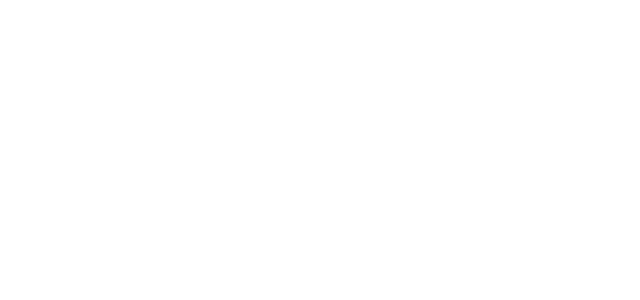
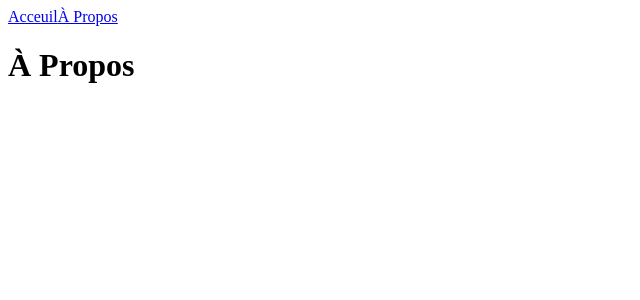
Before and after one commit to p-antoinev/OCR-Projet-P7-ReactJs--Kasa, a React (Create React App) app: page /about in a window 1280 px wide. Shown: the top 300 px of the page, without its empty margins (0-640 px from the left). Built offline with nearby package versions, Linux system fonts and the light colour scheme.

Commit message:
Nouvelle page

```diff
--- /dev/null
+++ b/src/components/Header/index.jsx
@@ -0,0 +1,12 @@
+import { Link } from 'react-router-dom'
+
+function Header() {
+    return (
+        <nav>
+            <Link to="/">Acceuil</Link>
+            <Link to="/about">À Propos</Link>
+        </nav>
+    )
+}
+
+export default Header
--- a/src/index.jsx
+++ b/src/index.jsx
@@ -1,19 +1,21 @@
-import React from 'react';
-import ReactDOM from 'react-dom/client';
+import React from 'react'
+import ReactDOM from 'react-dom'
 import { BrowserRouter as Router, Route } from 'react-router-dom'
-import Home from './pages/Home';
-import Survey from './pages/Home/Survey';
+import Home from './pages/Home'
+import About from './pages/About'
+import Header from './components/Header'
 
-const root = ReactDOM.createRoot(document.getElementById('root'));
-root.render(
+ReactDOM.render(
     <React.StrictMode>
         <Router>
+            <Header />
             <Route exact path="/">
                 <Home />
             </Route>
-      <Route path="/survey">
-        <Survey />
+            <Route path="/about">
+                <About />
             </Route>
         </Router>
-  </React.StrictMode>
-);
+    </React.StrictMode>,
+document.getElementById('root')
+)
--- /dev/null
+++ b/src/pages/About/index.jsx
@@ -0,0 +1,9 @@
+function About() {
+    return (
+        <div>
+            <h1>À Propos</h1>
+        </div>
+    )
+}
+
+export default About
--- a/src/pages/Home/Survey.jsx
+++ /dev/null
@@ -1,9 +0,0 @@
-function Survey() {
-    return (
-        <div>
-            <h1>Questionnaire</h1>
-        </div>
-    )
-}
-
-export default Survey
```
Lines whose indentation alone changed are shown as unchanged.
